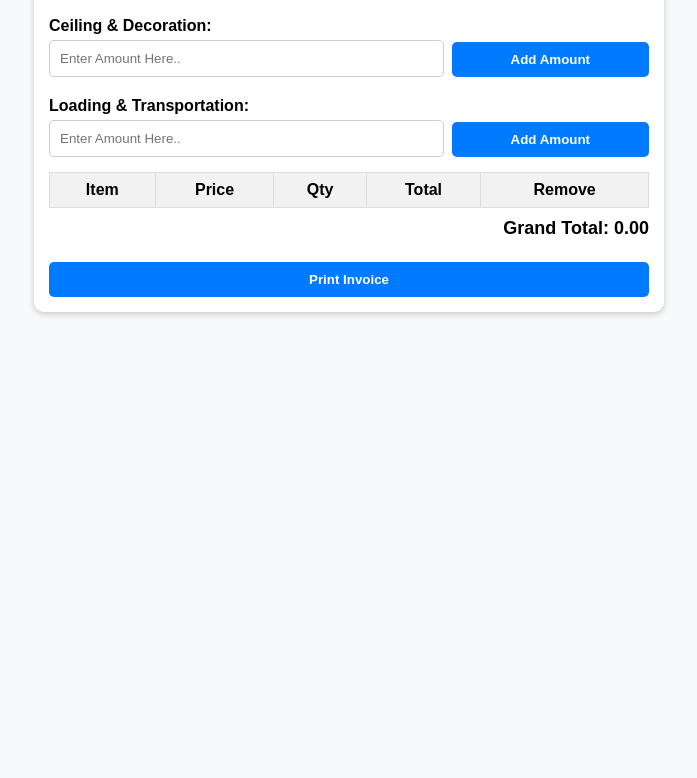
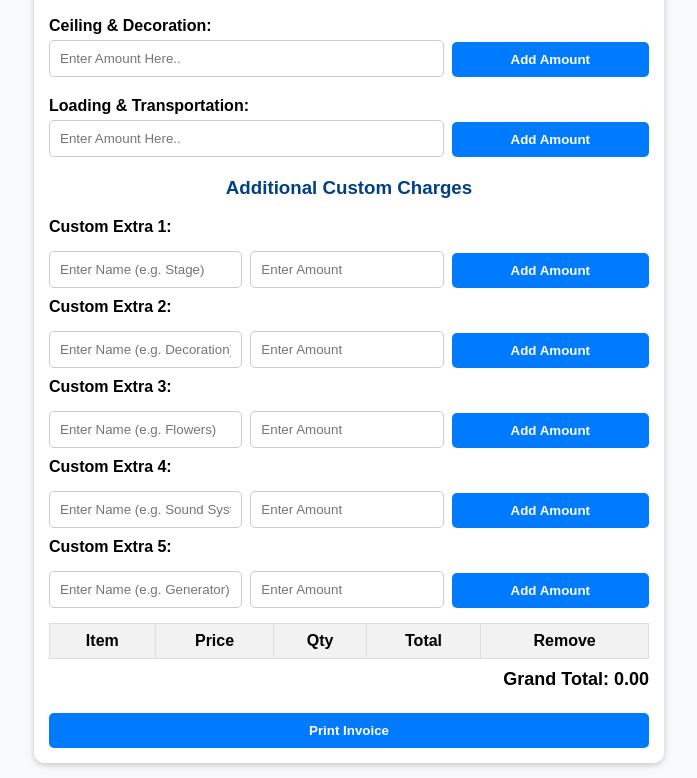
Before and after one commit to fmsbillingapp21-debug/fmsbilling, a plain HTML site: page index.html in a window 1280 px wide. Shown: the part 453-1231 px from the top of the page, without its empty margins (291-988 px from the left). Before the commit the page ends 800 px from the top, so only its background shows below. Drawn offline with Linux system fonts and the light colour scheme.

Commit message:
Update index.html

```diff
--- a/index.html
+++ b/index.html
@@ -44,6 +44,7 @@ td { font-weight:bold; }
   th, td{font-size:14px; padding:6px;}
   button{font-size:14px; padding:10px;}
 }
+
 </style>
 </head>
 <body>
@@ -104,7 +105,7 @@ td { font-weight:bold; }
     </div>
   </div>
 
-  <!-- Transportation Fee BELOW -->
+  <!-- Transportation Fee  -->
   <div class="row">
     <div style="flex:2">
       <label for="transport">Loading & Transportation:</label>
@@ -114,6 +115,69 @@ td { font-weight:bold; }
       <button onclick="addTransport()">Add Amount</button>
     </div>
   </div>
+
+ <!-- Custom Extra Charges Section -->
+<h3 style="margin-top:20px; color:#004085; text-align:center;">Additional Custom Charges</h3>
+
+<!-- Custom Extra 1 -->
+<label style="margin-top:10px; font-weight:bold;">Custom Extra 1:</label>
+<div class="row">
+  <div style="flex:2; display:flex; gap:8px;">
+    <input type="text" id="customName1" placeholder="Enter Name (e.g. Stage)" style="flex:1;">
+    <input type="number" id="customAmount1" min="0" placeholder="Enter Amount" style="flex:1;">
+  </div>
+  <div style="flex:1; align-self:end;">
+    <button onclick="addCustomExtra(1)">Add Amount</button>
+  </div>
+</div>
+
+<!-- Custom Extra 2 -->
+<label style="margin-top:10px; font-weight:bold;">Custom Extra 2:</label>
+<div class="row">
+  <div style="flex:2; display:flex; gap:8px;">
+    <input type="text" id="customName2" placeholder="Enter Name (e.g. Decoration)" style="flex:1;">
+    <input type="number" id="customAmount2" min="0" placeholder="Enter Amount" style="flex:1;">
+  </div>
+  <div style="flex:1; align-self:end;">
+    <button onclick="addCustomExtra(2)">Add Amount</button>
+  </div>
+</div>
+
+<!-- Custom Extra 3 -->
+<label style="margin-top:10px; font-weight:bold;">Custom Extra 3:</label>
+<div class="row">
+  <div style="flex:2; display:flex; gap:8px;">
+    <input type="text" id="customName3" placeholder="Enter Name (e.g. Flowers)" style="flex:1;">
+    <input type="number" id="customAmount3" min="0" placeholder="Enter Amount" style="flex:1;">
+  </div>
+  <div style="flex:1; align-self:end;">
+    <button onclick="addCustomExtra(3)">Add Amount</button>
+  </div>
+</div>
+
+<!-- Custom Extra 4 -->
+<label style="margin-top:10px; font-weight:bold;">Custom Extra 4:</label>
+<div class="row">
+  <div style="flex:2; display:flex; gap:8px;">
+    <input type="text" id="customName4" placeholder="Enter Name (e.g. Sound System)" style="flex:1;">
+    <input type="number" id="customAmount4" min="0" placeholder="Enter Amount" style="flex:1;">
+  </div>
+  <div style="flex:1; align-self:end;">
+    <button onclick="addCustomExtra(4)">Add Amount</button>
+  </div>
+</div>
+
+<!-- Custom Extra 5 -->
+<label style="margin-top:10px; font-weight:bold;">Custom Extra 5:</label>
+<div class="row">
+  <div style="flex:2; display:flex; gap:8px;">
+    <input type="text" id="customName5" placeholder="Enter Name (e.g. Generator)" style="flex:1;">
+    <input type="number" id="customAmount5" min="0" placeholder="Enter Amount" style="flex:1;">
+  </div>
+  <div style="flex:1; align-self:end;">
+    <button onclick="addCustomExtra(5)">Add Amount</button>
+  </div>
+</div>
 
   <div class="table-wrapper">
     <table id="invoiceTable">
```
